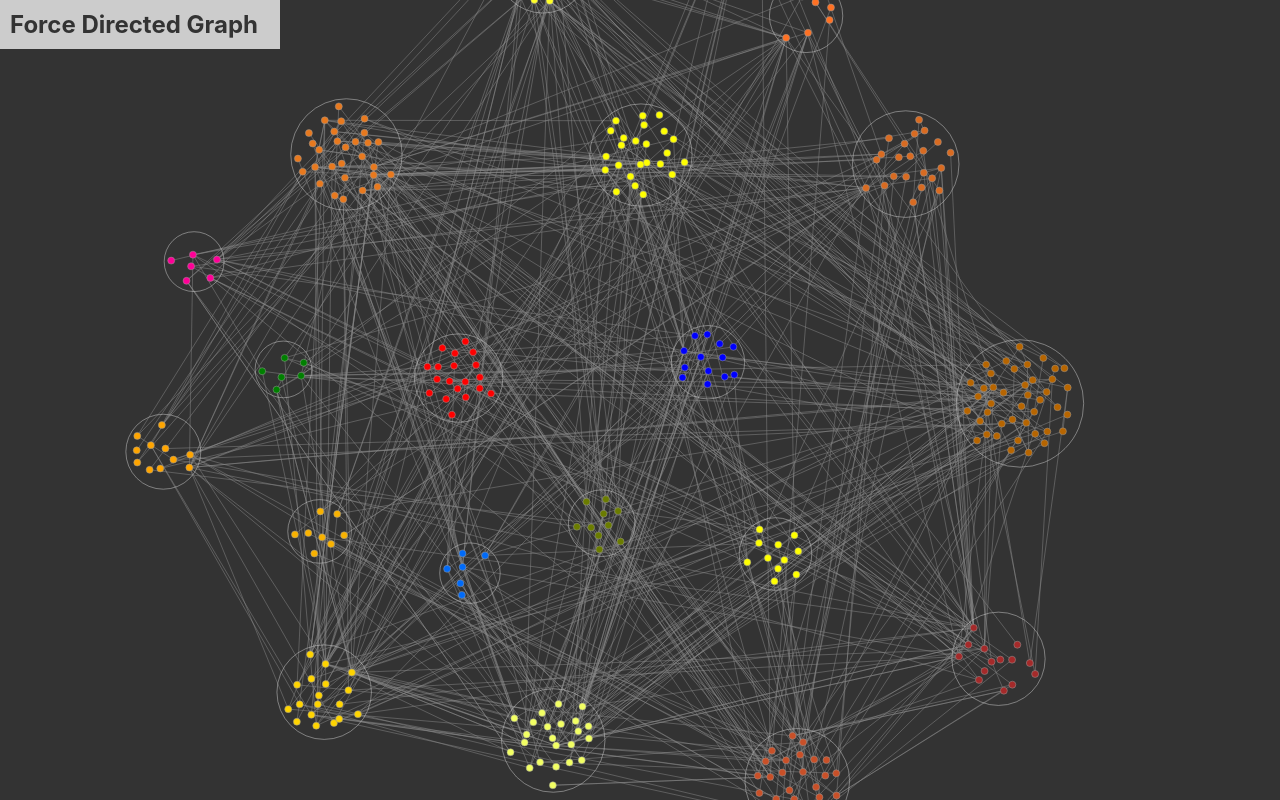
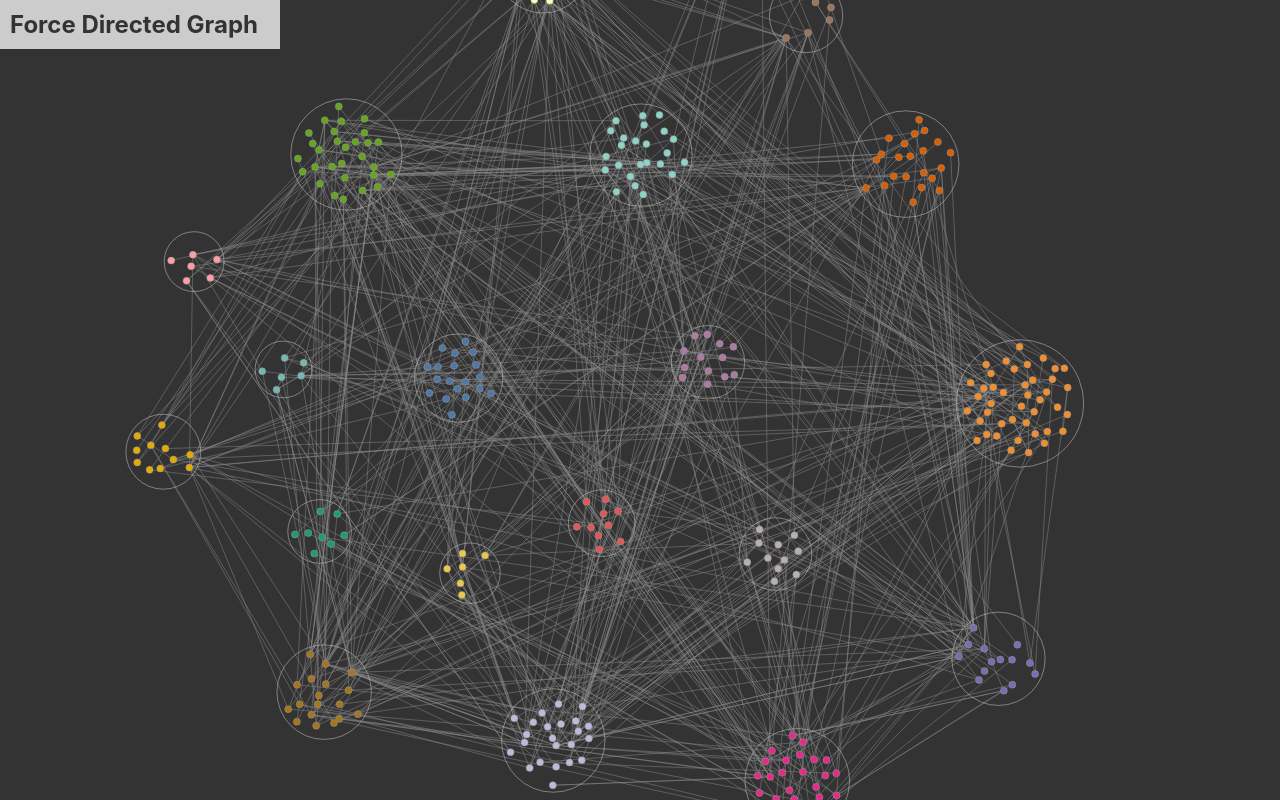
Before and after one commit to mrmuhammadali/publications, a React (Create React App) app: page / in a window 1280 px wide. Built offline with nearby package versions, Linux system fonts and the light colour scheme.

Commit message:
Random color generator

```diff
--- a/src/components/ForceDirectedGraph/ForceDirectedGraphInner.js
+++ b/src/components/ForceDirectedGraph/ForceDirectedGraphInner.js
@@ -3,7 +3,6 @@
 import React from 'react'
 
 // src
-import { getColor } from './utils'
 import styles from './styles.module.css'
 import Draggable from 'react-draggable'
 import useZoom from './useZoom'
@@ -54,7 +53,7 @@ export default function ForceDirectedGraphInner(props) {
                 r={node.r - 7}
                 cx={node.x}
                 cy={node.y}
-                fill={getColor(node.data)}
+                fill={node.data.color}
                 onMouseMove={onMouseMove}
                 onMouseLeave={onMouseLeave}
               />
--- a/src/components/ForceDirectedGraph/utils.js
+++ b/src/components/ForceDirectedGraph/utils.js
@@ -1,9 +1,6 @@
 // libs
 import { group, rollup } from 'd3-array'
-import { interpolateHcl } from 'd3-interpolate'
 import { packEnclose } from 'd3-hierarchy'
-import replace from 'lodash/replace'
-import { scaleLinear } from 'd3-scale'
 import { min, max } from 'd3-array'
 
 // src
@@ -65,14 +62,3 @@ export const forceCluster = () => {
 
   return force
 }
-
-const color = scaleLinear()
-  .domain([0, 3, 6, 9, 12, 15, 18])
-  .interpolate(interpolateHcl)
-  .range(['red', 'green', 'blue', 'yellow', 'brown', 'orange'])
-
-export function getColor({ cluster }) {
-  const index = parseInt(replace(cluster, /cluster|Cluster/g, '')) || 0
-
-  return color(index)
-}
--- a/src/utils.js
+++ b/src/utils.js
@@ -2,14 +2,20 @@
 import flow from 'lodash/fp/flow'
 import reduce from 'lodash/fp/reduce'
 import uniqBy from 'lodash/fp/uniqBy'
+import uniq from 'lodash/fp/uniq'
+import times from 'lodash/times'
 import { hierarchy, pack } from 'd3-hierarchy'
 import { group } from 'd3-array'
+import { scaleOrdinal } from 'd3-scale'
 
 const transformData = data => {
+  const colors = uniq(generateColor())
+  const color = scaleOrdinal(colors)
   const nodes = data.nodes.map(({ Id: id, Title: title, cluster }) => ({
     id,
     title,
     cluster: `Cluster${cluster}`,
+    color: color(cluster),
   }))
   const links = data.links.map(({ Source: source, target }) => ({
     source,
@@ -54,3 +60,12 @@ export const groupNodes = nodes => ({
     children,
   })),
 })
+function generateColor() {
+  const scheme1 = '4e79a7f28e2ce1575976b7b259a14fedc949af7aa1ff9da79c755fbab0ab'
+  const scheme2 = '1b9e77d95f027570b3e7298a66a61ee6ab02a6761d'
+  const scheme3 =
+    '8dd3c7ffffb3bebadafb807280b1d3fdb462b3de69fccde5d9d9d9bc80bdccebc5ffed6f'
+  const colorSpecifier = scheme1 + scheme2 + scheme3
+  const n = (colorSpecifier.length / 6) | 0
+  return times(n, i => '#' + colorSpecifier.slice(i * 6, ++i * 6))
+}
```
